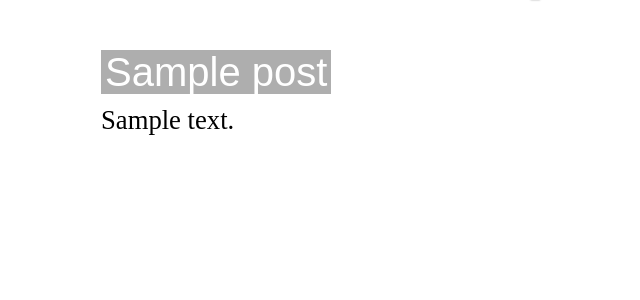
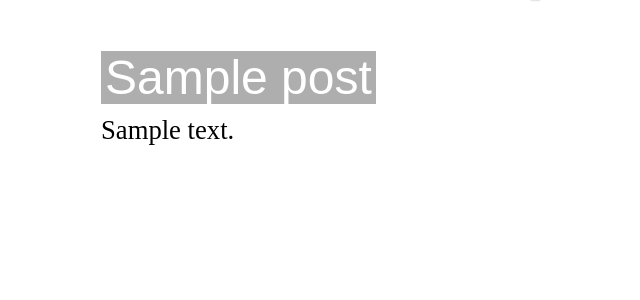
Before and after one commit to nskeip/microb, a Flask app: page /posts/1/ in a window 1280 px wide. Shown: the part 130-430 px from the top of the page, without its empty margins (32-672 px from the left). Run offline with Flask 2, Linux system fonts and the light colour scheme; tables that the repository leaves empty hold one stand-in row (values such as "Sample post").

Commit message:
h1 to 36 pts...

```diff
--- a/static/css/style.css
+++ b/static/css/style.css
@@ -29,7 +29,7 @@ h1, h2, h3, h4 {
 
 h1 {
     color: #999999;
-    font-size: 30pt;
+    font-size: 36pt;
     margin-bottom: 10px;
 }
 
```
